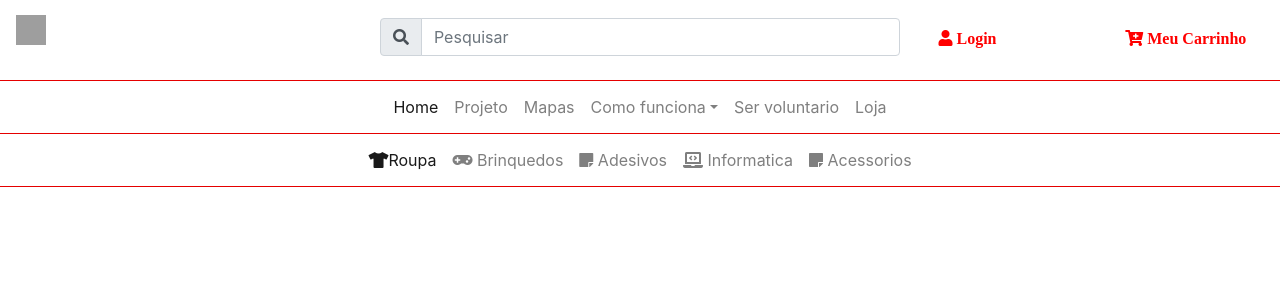
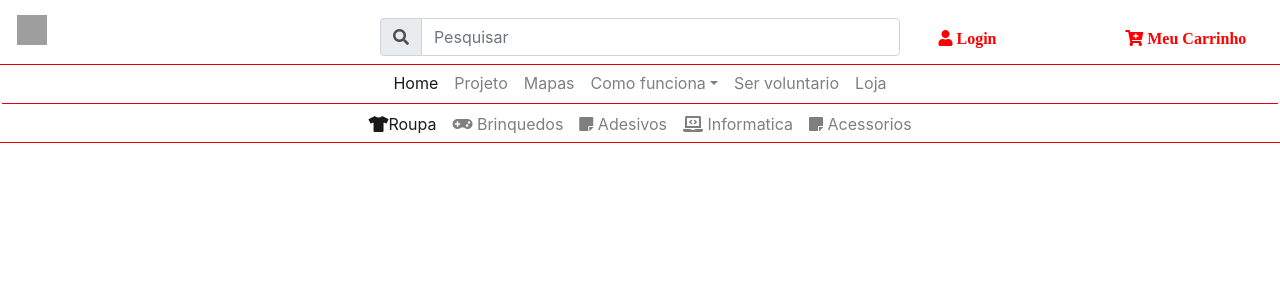
Before and after one commit to whm-macedo/projetomvc2, a PHP site: page /projetomvc2/view/header.php in a window 1280 px wide. Shown: the top 300 px of the page. Run offline with PHP 8.4, Linux system fonts and the light colour scheme; the template is opened without the code that fills it, so the values that code supplies are empty; some libraries are stand-ins or nearby versions; grey boxes are pictures that could not be loaded.

Commit message:
Alterações final no header.php, form-login-adm.php e limpeza no style.css

```diff
--- a/css/style.css
+++ b/css/style.css
@@ -10,10 +10,7 @@
 width: 520px !important;
 padding-top: 10px;
 }
-.hr{
-    margin: 0px !important;
-    padding:0px;
-}
+
 /* MENU CATEGORIA */
 .categoria{
     margin: 0px;
@@ -22,3 +19,17 @@ padding-top: 10px;
 .catnav{
     height: 20px;
 }
+
+/* Estilos aplicados a larguras até 480 pixels */
+
+@media screen and (max-width: 600px) {
+    .barrapesquisa{
+        width: 300px !important;
+
+        }
+    .formadm{
+        width: 300px !important;
+        margin-left:20px !important;
+    }
+
+}
--- a/view/header.php
+++ b/view/header.php
@@ -20,8 +20,8 @@
   <body>
     <!-- Just an image -->
     <div class="row ">
-      <div class="col-md-1 col-sm-1">
-          <nav class="navbar navbar-light headermenu">
+      <div class="col-md-1 col-sm-1 d-none d-sm-block">
+          <nav class="navbar navbar-light headermenu d-flex justify-content-center ">
       <a class="navbar-brand" href="#">
         <img src="<?php echo $url; ?>/img/core-sl.png" width="30" height="30" alt="">
       </a>
@@ -50,22 +50,22 @@
 </nav>
       </div>
       <div class="col-md-2 col-sm-1 d-flex justify-content-center">
-      <i class="fas fa-user icon"> Login</i>
+       <a href="<?php echo $url; ?>loginadm"> <i class="fas fa-user icon"> Login</i></a>
 
       </div>
       <div class="col-md-2 col-sm-1 d-flex justify-content-center ">
       <a href=" <?php echo $url; ?>carrinho"><i class="fas fa-cart-plus icon"> Meu Carrinho</i></a>
       </div>
 </div>
-<hr style="background-color: red;">
-<div class="row">
-  <div class="col-md-12 d-flex justify-content-center catnav">
-  <nav class="navbar navbar-expand-lg navbar-light ">
+<hr style="background-color: red;  margin: 0;" class="d-none d-sm-block ">
+<div class="row justify-content-center ">
+  <!-- <div class="col-md-12 d-flex "> -->
+  <nav class="navbar navbar-expand-lg navbar-light d-none d-sm-block  "   >
 
   <button class="navbar-toggler" type="button" data-toggle="collapse" data-target="#navbarNav" aria-controls="navbarNav" aria-expanded="false" aria-label="Toggle navigation">
     <span class="navbar-toggler-icon"></span>
   </button>
-  <div class="collapse navbar-collapse" id="navbarNav">
+  <div class="collapse navbar-collapse catnav" id="navbarNav">
     <ul class="navbar-nav">
       <li class="nav-item active">
         <a class="nav-link" href="#">Home <span class="sr-only">(current)</span></a>
@@ -99,18 +99,21 @@
   </div>
 </nav>
   </div>
-</div>
-<hr style="background-color: red;">
+  </div>
+
+
+
+<hr style="background-color: red; margin: 2px;"  >
 <!-- MENU DE PRODUTOS -->
 <div class="row categoria">
-  <div class="col-md-12 d-flex justify-content-center catnav">
+  <div class="col-md-12 d-flex justify-content-center ">
   <nav class="navbar navbar-expand-lg navbar-light ">
 
   <button class="navbar-toggler" type="button" data-toggle="collapse" data-target="#navbarNav" aria-controls="navbarNav" aria-expanded="false" aria-label="Toggle navigation">
     <span class="navbar-toggler-icon"></span>
   </button>
   <!-- IMPLEMENTAR LINKS PHP NO NAVLINK -->
-  <div class="collapse navbar-collapse " id="navbarNav">
+  <div class="collapse navbar-collapse  catnav " id="navbarNav">
     <ul class="navbar-nav">
       <li class="nav-item active">
         <a class="nav-link" href="#"><i class="fas fa-tshirt"></i>Roupa<span class="sr-only">(current)</span></a>
@@ -135,4 +138,4 @@
   </div>
 </div>
 <!-- FIM MENU PRODUTOS -->
-<hr style="background-color: red;">
+<hr style="background-color: red; margin: 0;" class="hrproduto">
```
Also changed, not shown: view/form-login-adm.php (+6 -6 lines).
